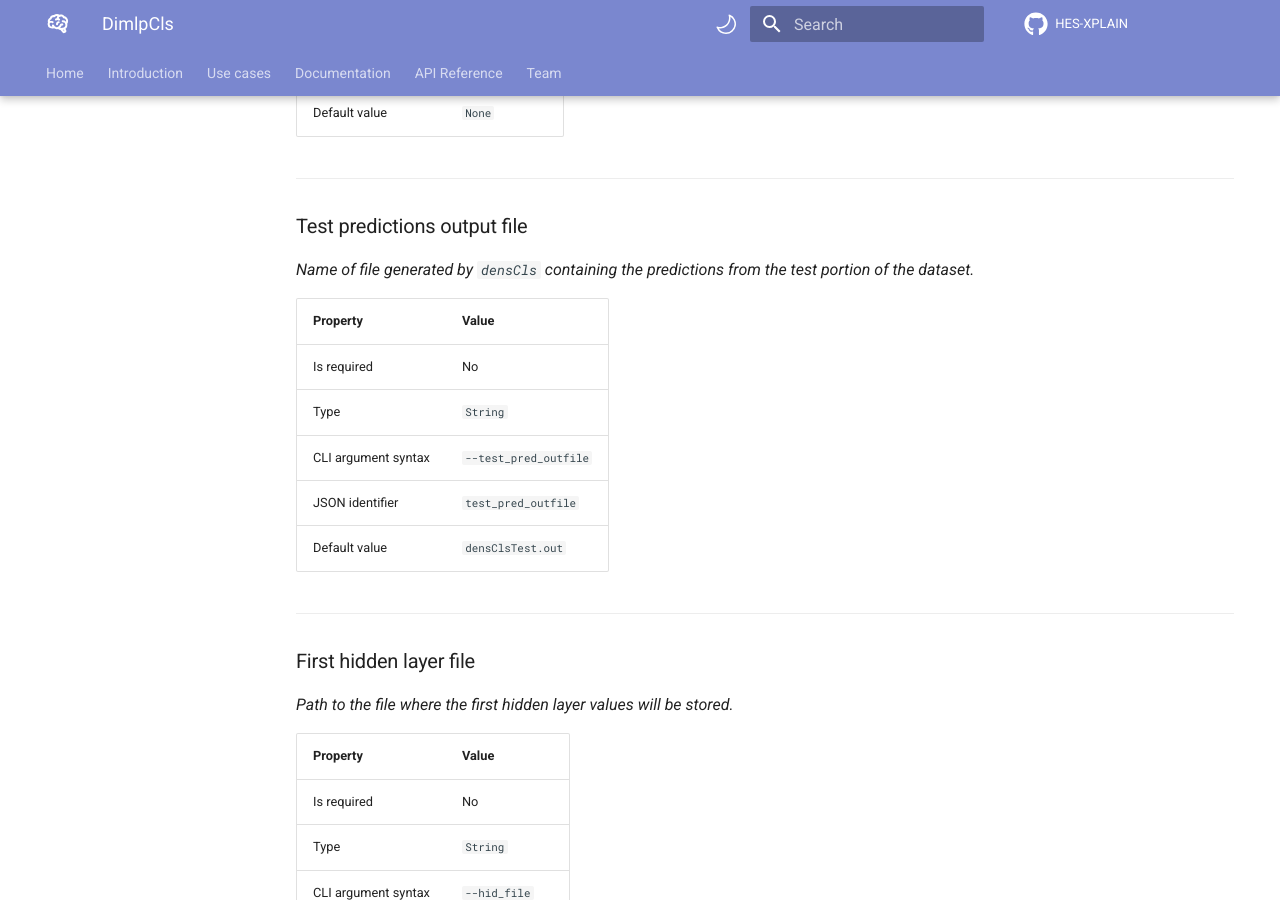
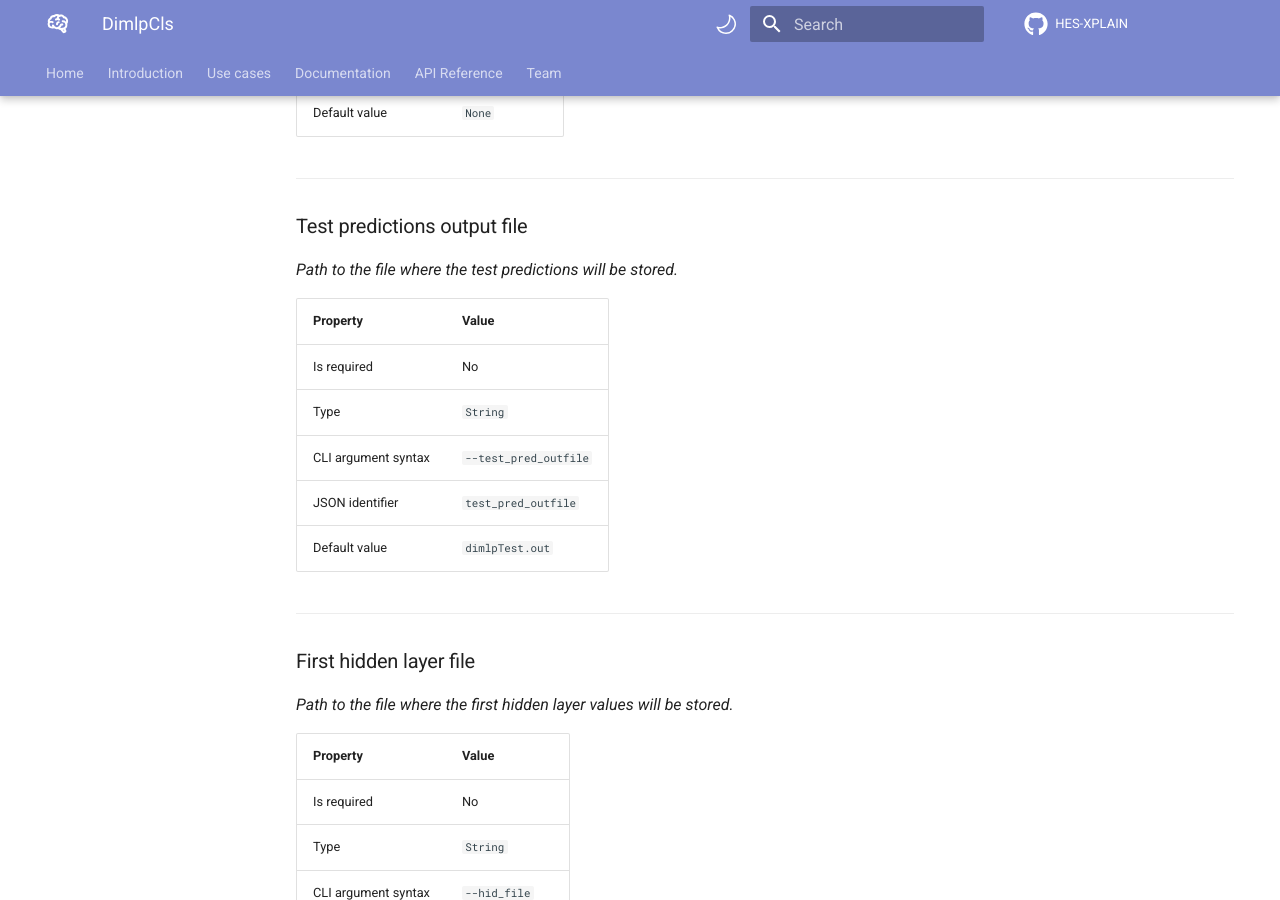
Before and after one commit to HES-XPLAIN/hes-xplain.github.io, an MkDocs documentation site: the page built from docs/documentation/algorithms/dimlp/dimlpcls.md, in a window 1280 px wide and 900 px high, scrolled down 4265 px. Built offline with MkDocs 1.6.1 and Material for MkDocs 9.7.7, drawn with Linux system fonts in a browser that asks for light colours; comment, search, counter and statistics services are not loaded.

Commit message:
Changed 'test predictions output file' parameter description.

```diff
--- a/docs/documentation/algorithms/dimlp/dimlpcls.md
+++ b/docs/documentation/algorithms/dimlp/dimlpcls.md
@@ -129,7 +129,7 @@ The `dimlpCls` algorithm has required and optional arguments to be specified. Ea
 
 
 ### Test predictions output file
-*Name of file generated by `densCls` containing the predictions from the test portion of the dataset.*
+*Path to the file where the test predictions will be stored.*
 
 |  **Property**           | **Value**              |
 |:------------------------|:-----------------------|
@@ -137,7 +137,7 @@ The `dimlpCls` algorithm has required and optional arguments to be specified. Ea
 | Type                    | `String`               |
 | CLI argument syntax     | `--test_pred_outfile`  |
 | JSON identifier         | `test_pred_outfile`    |
-| Default value           | `densClsTest.out`      |
+| Default value           | `dimlpTest.out`        |
 
 ---
 
```
